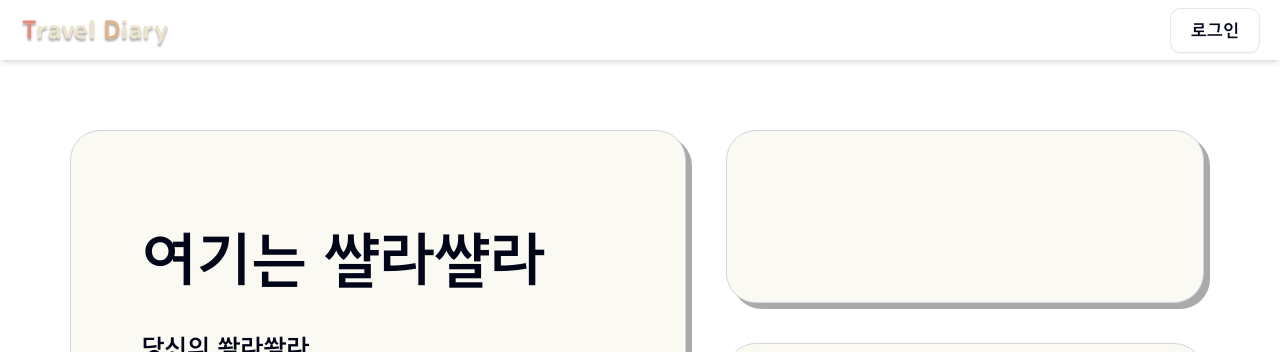
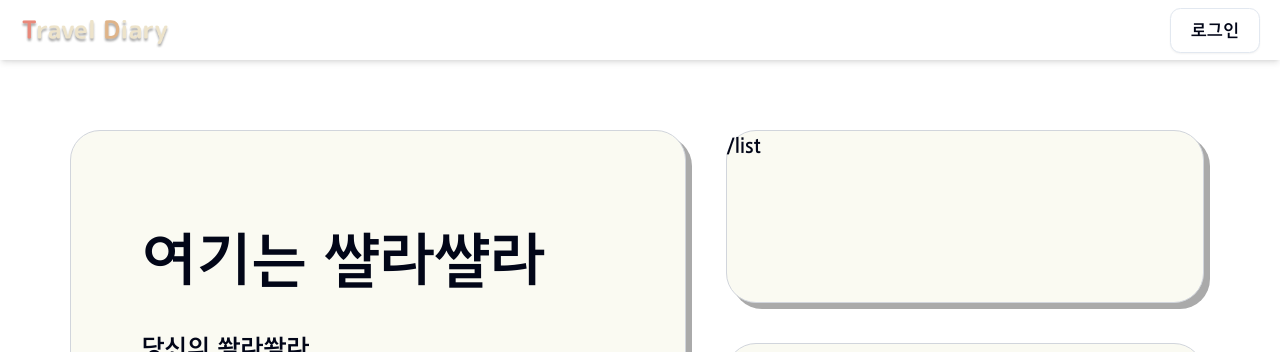
Before and after one commit to calmer-ty/travel-diary, a Next.js app: page / in a window 1280 px wide. Shown: the top 352 px of the page. Built offline with nearby package versions, Linux system fonts and the light colour scheme; no server answers.

Commit message:
feat: 메인페이지 list 링크 요소 추가(임시)

```diff
--- a/src/components/unit/mainPage/index.tsx
+++ b/src/components/unit/mainPage/index.tsx
@@ -1,6 +1,21 @@
 // import { useRouter } from "next/navigation";
 import Link from "next/link";
 import { motion } from "framer-motion";
+
+const mainItem = [
+  {
+    title: "/list",
+    href: "/list",
+  },
+  {
+    title: "",
+    href: "",
+  },
+  {
+    title: "",
+    href: "",
+  },
+];
 
 export default function MainPage() {
   return (
@@ -25,7 +40,7 @@ export default function MainPage() {
         </Link>
       </motion.div>
       <div className="w-full h-full flex justify-between items-center flex-col gap-8 size-full sm:w-[42%]">
-        {[0, 1, 2].map((i) => (
+        {mainItem.map((item, i) => (
           <motion.div
             key={i}
             initial={{ opacity: 0, y: 30 }}
@@ -33,7 +48,11 @@ export default function MainPage() {
             transition={{ duration: 0.2, delay: i * 0.1, ease: "easeOut" }}
             whileHover={{ scale: 1.03, boxShadow: "8px 8px 0px #888888" }}
             className="w-full h-[33.3%] bg-[#FAFAF2] shadow-[6px_6px_0px_#AAAAAA] rounded-3xl border border-gray-300 cursor-pointer"
-          />
+          >
+            <Link href={item.href} className="block size-full">
+              {item.title}
+            </Link>
+          </motion.div>
         ))}
       </div>
     </div>
```
